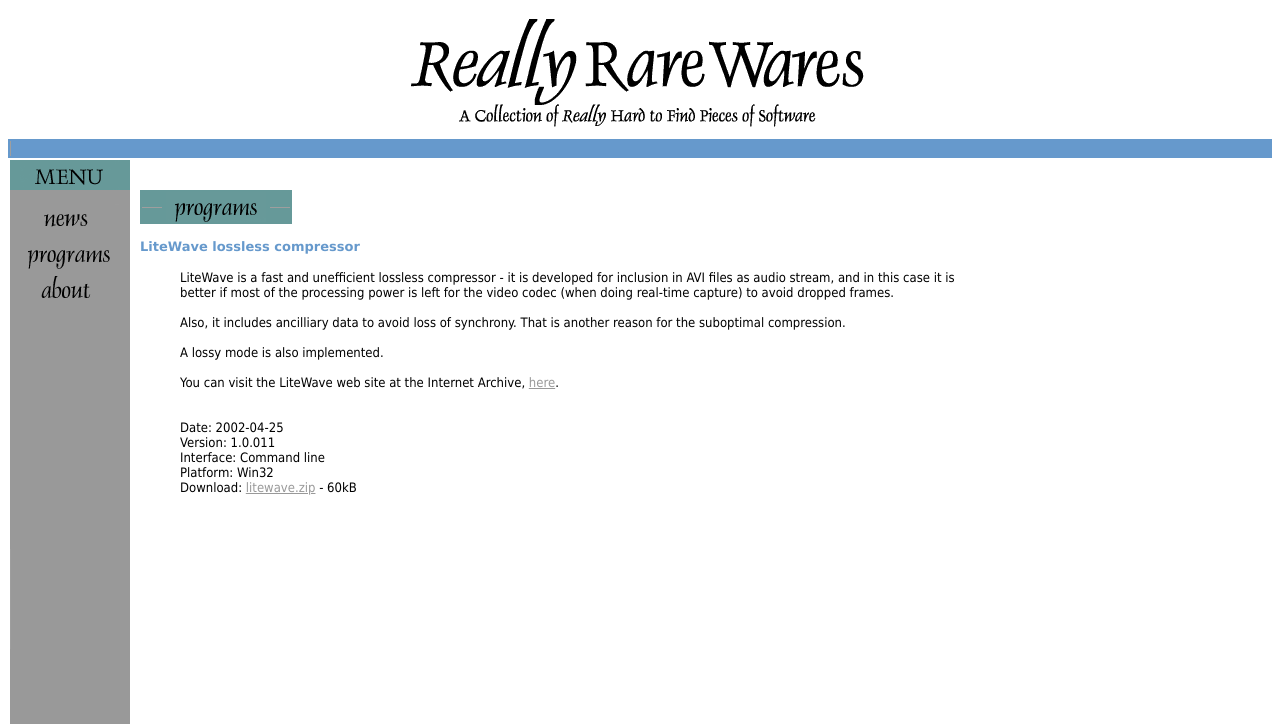
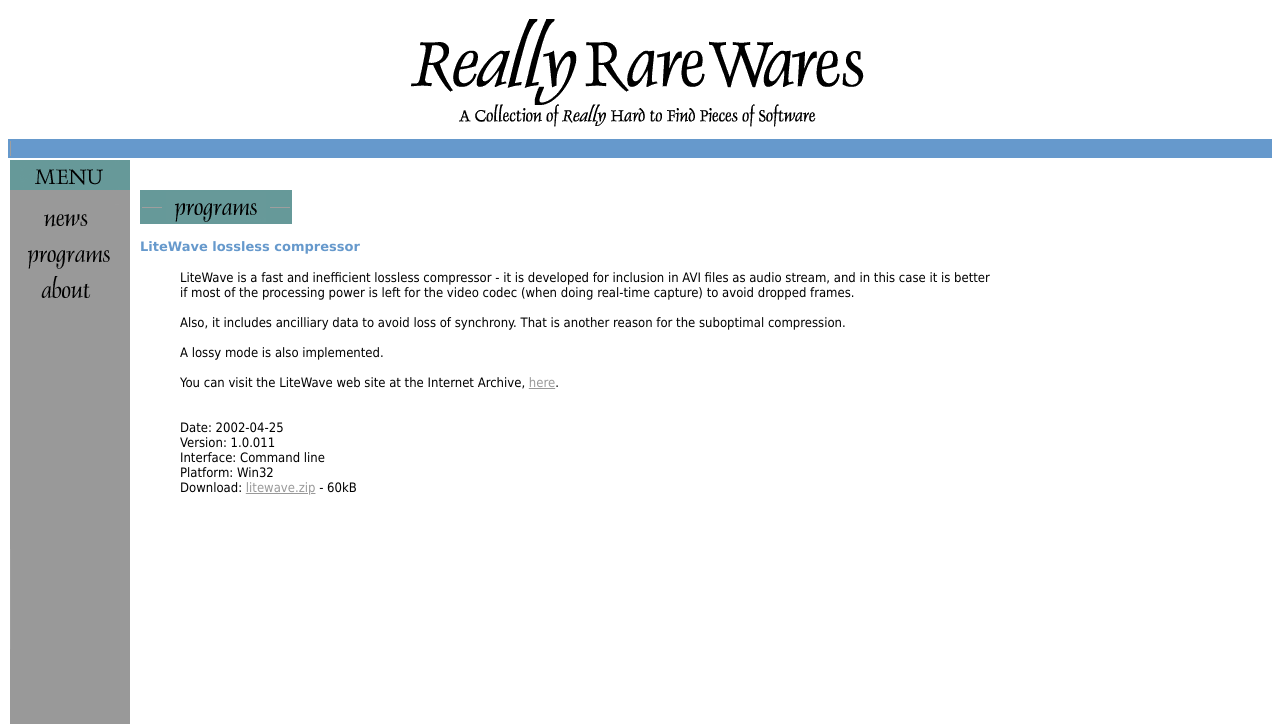
Before and after one commit to rjamorim/rrw, a PHP site: page /litewave.php in a window 1280 px wide. Shown: the top 725 px of the page. Run offline with PHP 8.4, Linux system fonts and the light colour scheme; grey boxes are pictures that could not be loaded.

Commit message:
Fix typo

```diff
--- a/litewave.php
+++ b/litewave.php
@@ -92,7 +92,7 @@
         <font face="Verdana" size=2 color="6699CC">
           <br><div align="justify"> <b>LiteWave lossless compressor</b></div> <p></font>
         <font face="Tahoma" size=2 color="black"><blockquote>
-        LiteWave is a fast and unefficient lossless compressor - it is developed for
+        LiteWave is a fast and inefficient lossless compressor - it is developed for
         inclusion in AVI files as audio stream, and in this case it is better if most
         of the processing power is left for the video codec (when doing real-time
         capture) to avoid dropped frames.<br><br>
```
